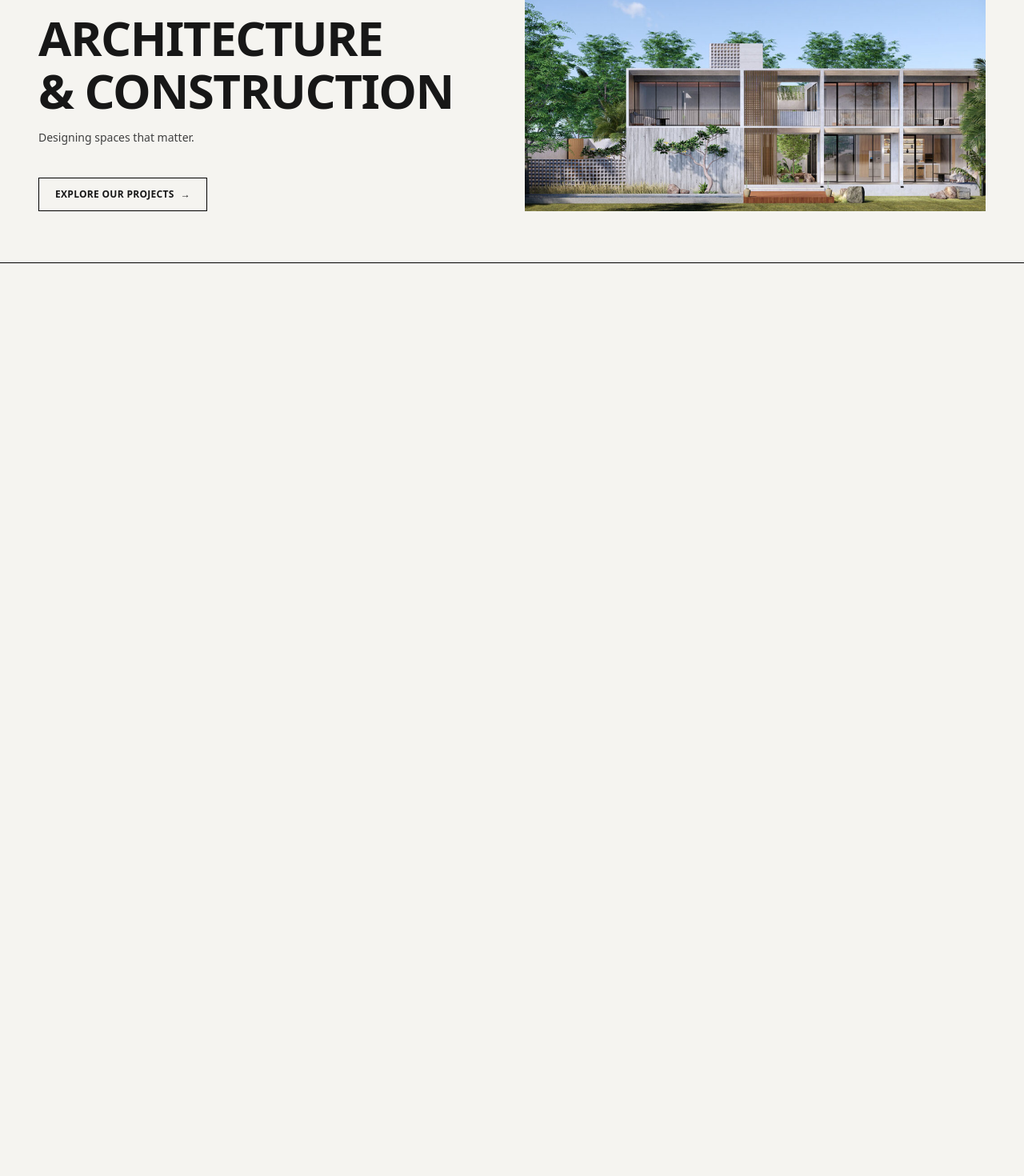
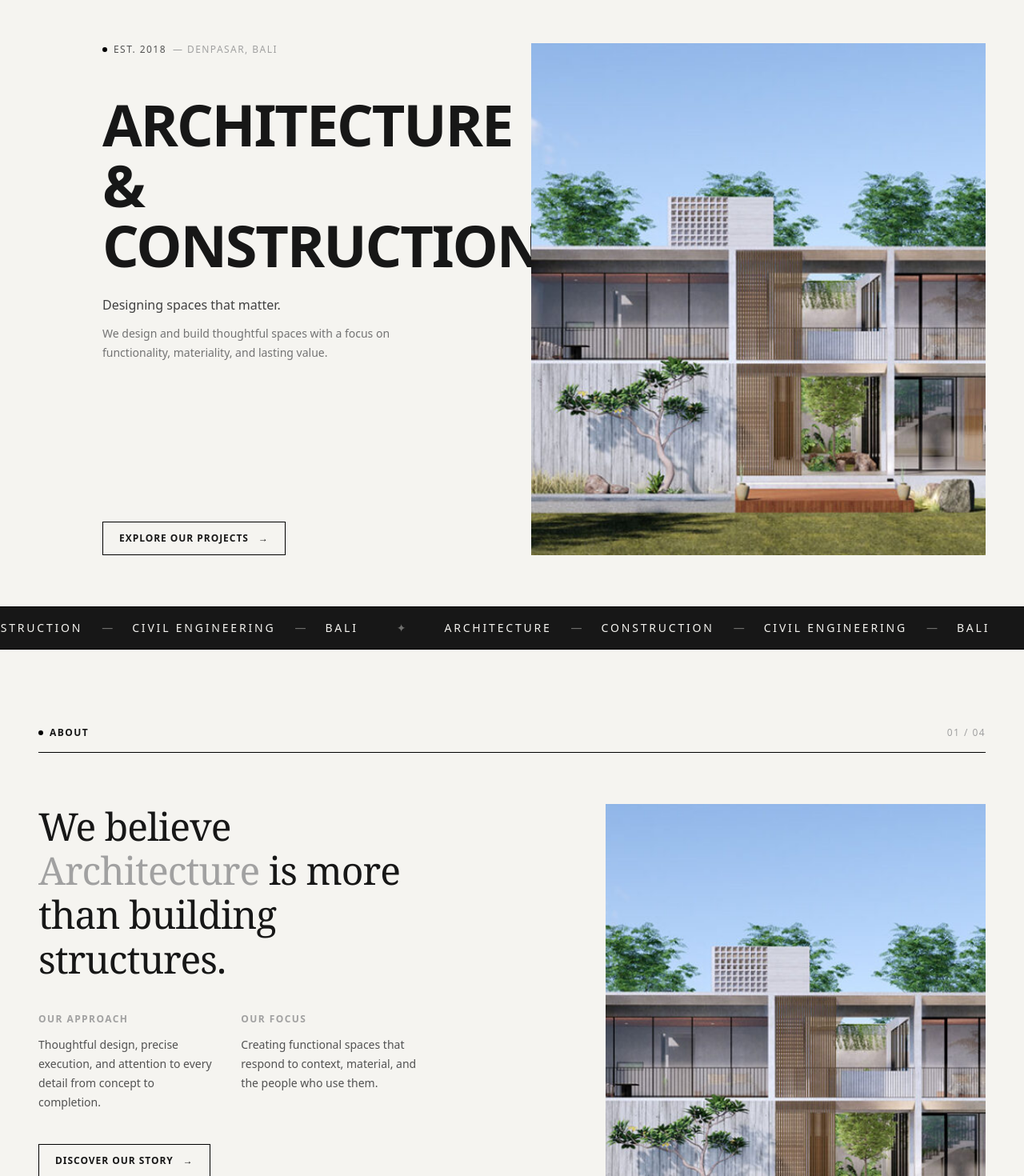
Before and after one commit to sesaputra/LandingPage-Cv-Mahesa-Karya-Perdana, a Next.js app: page / in a window 1280 px wide. Shown: the part 90-1560 px from the top of the page at 80% size. Before the commit the page ends 800 px from the top, so only its background shows below. Built offline with nearby package versions, Linux system fonts and the light colour scheme.

Commit message:
feat: Update bagian about

```diff
--- a/app/globals.css
+++ b/app/globals.css
@@ -34,6 +34,20 @@ body{
   color: var(--foreground);
 }
 
+@keyframes marquee {
+  from {
+    transform: translateX(0);
+  }
+
+  to {
+    transform: translateX(-50%);
+  }
+}
+
+@utility animate-marquee {
+  animation: marquee 35s linear infinite;
+}
+
 /* @media (prefers-color-scheme: dark) {
   :root {
     --background: #0a0a0a;
--- a/app/page.tsx
+++ b/app/page.tsx
@@ -1,9 +1,13 @@
 import Hero from "@/components/hero";
+import Marquee from "@/components/marquee";
+import About from "@/components/about";
 
 export default function HOME() {
   return (
     <main>
       <Hero />
+      <Marquee />
+      <About />
     </main>
   );
 }
--- /dev/null
+++ b/components/about.tsx
@@ -0,0 +1,95 @@
+import Link from "next/link";
+import Image from "next/image";
+
+export default function About() {
+  return (
+    <section className="border-b border-black px-6 py-16 md:px-12 md:py-24">
+      <div className="mx-auto max-w-[1440px]">
+        {/* Section Header */}
+        <div className="flex items-center justify-between">
+          <div className="flex items-center gap-2 text-xs font-semibold uppercase tracking-[0.12em]">
+            <span className="h-1.5 w-1.5 rounded-full bg-black" />
+            <span>About</span>
+          </div>
+
+          <span className="hidden text-xs font-medium uppercase tracking-[0.12em] text-neutral-400 md:block">
+            01 / 04
+          </span>
+        </div>
+
+        <div className="mt-4 border-t border-black" />
+
+        {/* Main Content */}
+        <div className="mt-12 grid grid-cols-1 gap-12 md:mt-16 md:grid-cols-12 md:gap-8">
+
+          {/* Left Content */}
+          <div className="md:col-span-6 lg:col-span-5">
+            <p className="max-w-xl font-serif text-3xl leading-[1.15] tracking-[-0.02em] md:text-4xl lg:text-5xl">
+              We believe{" "}
+              <span className="text-neutral-400">Architecture</span>{" "}
+              is more than building structures.
+            </p>
+
+            <div className="mt-10 grid grid-cols-1 gap-8 sm:grid-cols-2">
+              <div>
+                <p className="text-xs font-semibold uppercase tracking-[0.12em] text-neutral-400">
+                  Our Approach
+                </p>
+
+                <p className="mt-3 text-sm leading-6 text-neutral-600">
+                  Thoughtful design, precise execution, and attention to
+                  every detail from concept to completion.
+                </p>
+              </div>
+
+              <div>
+                <p className="text-xs font-semibold uppercase tracking-[0.12em] text-neutral-400">
+                  Our Focus
+                </p>
+
+                <p className="mt-3 text-sm leading-6 text-neutral-600">
+                  Creating functional spaces that respond to context,
+                  material, and the people who use them.
+                </p>
+              </div>
+            </div>
+
+            <div className="mt-10">
+              <Link
+                href="/about"
+                className="group inline-flex w-fit items-center gap-3 border border-black px-5 py-3 text-xs font-semibold uppercase tracking-[0.08em] transition-colors duration-300 hover:bg-black hover:text-white"
+              >
+                <span>Discover Our Story</span>
+
+                <span
+                  aria-hidden="true"
+                  className="transition-transform duration-300 group-hover:translate-x-1"
+                >
+                  →
+                </span>
+              </Link>
+            </div>
+          </div>
+
+          {/* Right Image */}
+          <div className="md:col-span-6 md:col-start-7 lg:col-span-5 lg:col-start-8">
+            <div className="relative aspect-[4/5] w-full overflow-hidden bg-neutral-200">
+              <Image
+                src="/images/hero.jpg"
+                alt="Architecture project by Mahesa Karya Perdana"
+                fill
+                className="object-cover transition-transform duration-700 hover:scale-[1.02]"
+                sizes="(max-width: 768px) 100vw, 42vw"
+              />
+            </div>
+
+            <div className="mt-3 flex items-center justify-between text-[10px] uppercase tracking-[0.12em] text-neutral-400">
+              <span>Architecture & Construction</span>
+              <span>MKP — 01</span>
+            </div>
+          </div>
+        </div>
+      </div>
+    </section>
+  );
+}
--- a/components/hero.tsx
+++ b/components/hero.tsx
@@ -3,37 +3,60 @@ import Image from "next/image";
 
 export default function Hero() {
   return (
-    <section className="grid grid-cols-1 md:grid-cols-2 gap-8 px-6 md:px-12 py-16 border-b border-black">
-        <div className="flex flex-col justify-between">
-            <div className="flex items-center gap-2 text-xs font-medium tracking-wide uppercase text--neutral-600">
-                <span className="w-1.5 h-1.5 bg-black rounded-full"/>
-                    EST. 2018 <span className="text-neutral-400">- DENPASAR BALI</span>
+    <section className="grid min-h-[calc(100vh-72px)] grid-cols-1 gap-10 border-b border-black px-6 pb-12 pt-32 md:grid-cols-2 md:gap-12 md:px-12 md:pb-16 md:pt-36">
+      <div className="flex flex-col pl-0 md:pl-8 lg:pl-20">
+        <div className="flex items-center gap-2 text-xs font-medium uppercase tracking-[0.12em] text-neutral-600">
+          <span className="h-1.5 w-1.5 rounded-full bg-black" />
+
+          <span>EST. 2018</span>
+
+          <span className="text-neutral-400">— DENPASAR, BALI</span>
         </div>
-            <h1 className="mt-6 text-5xl md:text-6xl font-bold leading-[1.1] tracking-tight">
+
+        <h1 className="mt-12 max-w-3xl text-5xl font-bold leading-[1.05] tracking-[-0.03em] md:text-6xl lg:text-7xl">
           <span className="block">ARCHITECTURE</span>
-                <span className="block">& CONSTRUCTION</span>
+          <span className="block">&amp; CONSTRUCTION</span>
         </h1>
-            <p className="mt-4 text-sm font-medium text-neutral-700">
+
+        <div className="mt-6 max-w-md">
+          <p className="text-sm font-medium leading-6 text-neutral-700 md:text-base">
             Designing spaces that matter.
           </p>
+          <p className="mt-3 max-w-sm text-sm leading-6 text-neutral-500">
+            We design and build thoughtful spaces with a focus on
+            functionality, materiality, and lasting value.
+            </p>
+        </div>
+
+        <div className="mt-16 md:mt-auto md:pt-32">
           <Link
             href="/projects"
-          className="mt-10 inline-flex w-fit items-center gap-2 border border-black px-5 py-3 text-xs font-semibold uppercase tracking-wide hover:bg-black hover:text-white transition-colors"
+            className="group inline-flex w-fit items-center gap-3 border border-black px-5 py-3 text-xs font-semibold uppercase tracking-[0.08em] transition-colors duration-300 hover:bg-black hover:text-white"
           >
-          Explore Our Projects
-          <span aria-hidden>→</span>
+            <span>Explore Our Projects</span>
+
+            <span
+              aria-hidden="true"
+              className="transition-transform duration-300 group-hover:translate-x-1"
+            >
+              →
+            </span>
           </Link>
         </div>
-        <div className="relative w-full h-[400px] md:h-full">
+
+      </div>
+
+      {/* Hero Image */}
+      <div className="relative h-[420px] w-full md:h-[560px] lg:h-[640px]">
         <Image
           src="/images/hero.jpg"
-            alt="Architecture project"
+          alt="Architecture project by Mahesa Karya Perdana"
           fill
+          priority
           className="object-cover"
-            priority
+          sizes="(max-width: 768px) 100vw, 50vw"
         />
       </div>
     </section>
-
   );
 }
--- /dev/null
+++ b/components/marquee.tsx
@@ -0,0 +1,42 @@
+const items = [
+  "Architecture",
+  "Construction",
+  "Civil Engineering",
+  "Bali",
+];
+
+function MarqueeGroup() {
+  return (
+    <div className="flex shrink-0 items-center" aria-hidden="true">
+      {items.map((item, index) => (
+        <div key={`${item}-${index}`} className="flex items-center">
+          <span className="px-6 text-xs font-medium uppercase tracking-[0.2em] text-background md:text-sm">
+            {item}
+          </span>
+
+          {index < items.length - 1 ? (
+            <span className="text-sm text-background/40">—</span>
+          ) : (
+            <span className="px-6 text-sm text-background/40">✦</span>
+          )}
+        </div>
+      ))}
+    </div>
+  );
+}
+
+export default function Marquee() {
+  return (
+    <section
+      aria-label="Our services"
+      className="overflow-hidden border-b border-black bg-foreground py-4"
+    >
+      <div className="flex w-max animate-marquee">
+        <MarqueeGroup />
+        <MarqueeGroup />
+        <MarqueeGroup />
+        <MarqueeGroup />
+      </div>
+    </section>
+  );
+}
```
Lines whose indentation alone changed are shown as unchanged.
